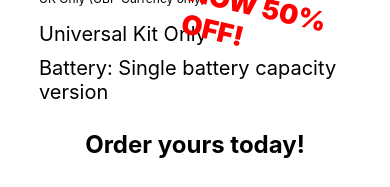
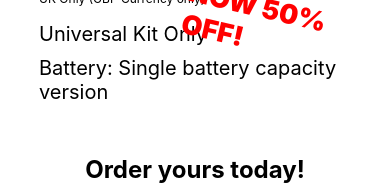
Before and after one commit to maxcramer/Swytch, a React (Create React App) app: page / in a window 390 px wide. Shown: the part 746-933 px from the top of the page. Built offline with nearby package versions, Linux system fonts and the light colour scheme.

Commit message:
adding styling to notifications

```diff
--- a/src/components/Notifications/Notifications.css
+++ b/src/components/Notifications/Notifications.css
@@ -5,3 +5,9 @@
 .notifications-message {
     transition: opacity 2s ease-in;
 }
+
+@media(max-width: 769px) {
+    .notifications__container {
+        margin-top: 25px;
+    }
+}
```
